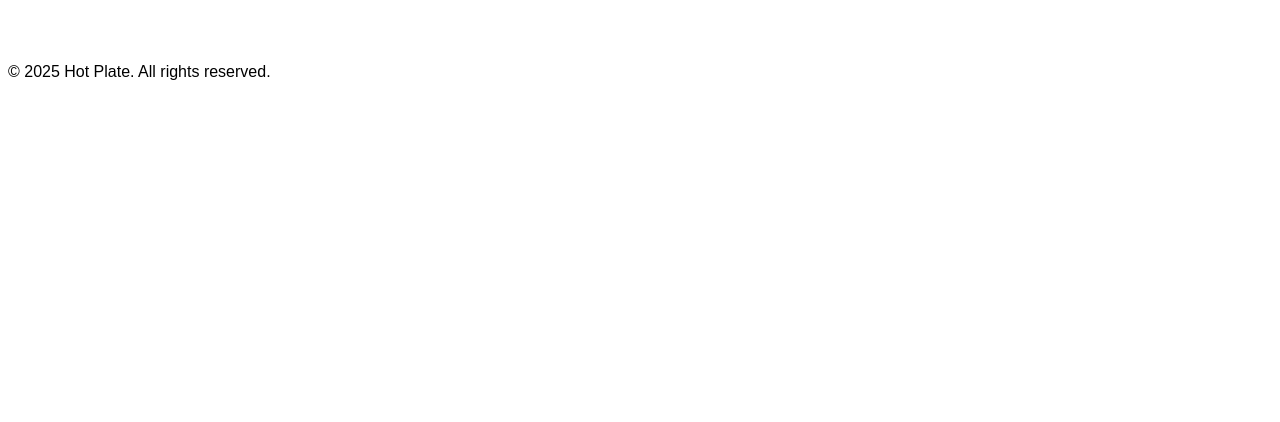
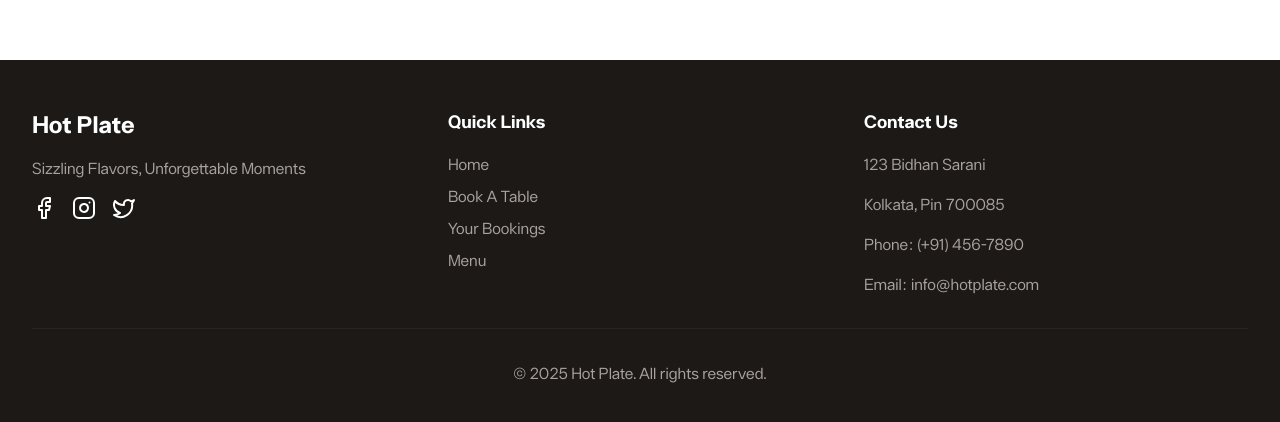
Before and after one commit to Not-Sahil-Raja/Neina_assesment, a Next.js app in the folder frontend/: page /bookings in a window 1280 px wide. Shown: the part 802-1224 px from the top of the page. Before the commit the page ends 886 px from the top, so only its background shows below. Built offline with nearby package versions, Linux system fonts and the light colour scheme.

Commit message:
feat: - add delete booking functionality - enhance footer component - added few animations to the page with framer motion

```diff
--- a/frontend/app/bookings/page.tsx
+++ b/frontend/app/bookings/page.tsx
@@ -11,6 +11,7 @@ import {
   TableRow,
 } from "@/components/ui/table";
 import axios from "axios";
+import { motion } from "framer-motion";
 
 interface Booking {
   reservation_id: number;
@@ -28,6 +29,23 @@ const Page = () => {
 
   const [customerName, setCustomerName] = useState("");
   const [customerEmail, setCustomerEmail] = useState("");
+
+  const DeleteBooking = ({ reservation_id }: { reservation_id: number }) => {
+    axios
+      .delete(`${process.env.NEXT_PUBLIC_SERVER_ADDR}/delete-booking`, {
+        data: { reservation_id },
+      })
+      .then((response) => {
+        setSelectedBooking((prevBookings) =>
+          prevBookings.filter(
+            (booking) => booking.reservation_id !== reservation_id
+          )
+        );
+      })
+      .catch((error) => {
+        console.error("There was an error deleting the booking!", error);
+      });
+  };
 
   const getBookings = (event: React.FormEvent) => {
     event.preventDefault();
@@ -56,7 +74,12 @@ const Page = () => {
   };
 
   return (
-    <div className=" flex flex-col px-10 py-9 pt-24 font-halenoir">
+    <motion.div
+      className=" flex flex-col px-10 py-9 pt-24 font-halenoir"
+      initial={{ opacity: 0 }}
+      animate={{ opacity: 1 }}
+      transition={{ type: "spring", stiffness: 100, damping: 20 }}
+    >
       <div className=" mb-6">
         <form
           className=" flex md:flex-row flex-col gap-2 "
@@ -126,7 +149,17 @@ const Page = () => {
                 <TableCell>{formatTime(booking.time_slot)}</TableCell>
                 <TableCell>{booking.guest_count}</TableCell>
                 <TableCell>{booking.customer_name}</TableCell>
-                <TableCell></TableCell>
+                <TableCell>
+                  <button></button>
+                  <button
+                    className="bg-red-500 hover:bg-red-700 text-white font-bold py-2 px-4 rounded"
+                    onClick={() =>
+                      DeleteBooking({ reservation_id: booking.reservation_id })
+                    }
+                  >
+                    Delete Booking
+                  </button>
+                </TableCell>
               </TableRow>
             ))}
           </TableBody>
@@ -135,7 +168,7 @@ const Page = () => {
           <p className="text-center text-gray-500 mt-4">No bookings found.</p>
         )}
       </div>
-    </div>
+    </motion.div>
   );
 };
 
--- a/frontend/app/page.tsx
+++ b/frontend/app/page.tsx
@@ -1,11 +1,18 @@
+"use client";
 import Link from "next/link";
+import { motion } from "framer-motion";
 
 export default function Home() {
   return (
     <div>
       <main>
         <section className=" h-screen pt-24 px-4 pb-5">
-          <div className=" relative rounded w-full overflow-hidden h-full bg-red-200">
+          <motion.div
+            className=" relative rounded w-full overflow-hidden h-full bg-red-200"
+            initial={{ opacity: 0 }}
+            animate={{ opacity: 1 }}
+            transition={{ duration: 1.5 }}
+          >
             <img
               src="https://images.unsplash.com/photo-1535400255456-984241443b29?q=80&w=2070&auto=format&fit=crop&ixlib=rb-4.0.3&ixid=M3wxMjA3fDB8MHxwaG90by1wYWdlfHx8fGVufDB8fHx8fA%3D%3D"
               alt="hero-section-image"
@@ -22,7 +29,7 @@ export default function Home() {
             </Link>
             <div className="absolute inset-0 bg-gradient-to-t from-black via-transparent to-transparent opacity-60" />
             <div className="absolute inset-0 bg-gradient-to-b from-black via-transparent to-transparent opacity-60" />
-          </div>
+          </motion.div>
         </section>
       </main>
     </div>
--- a/frontend/app/reservation/page.tsx
+++ b/frontend/app/reservation/page.tsx
@@ -2,6 +2,7 @@
 import BookingTicket from "@/components/BookingTicket";
 import ReserveForm from "@/components/ReserveForm";
 import { BookingSummary } from "@/types";
+import { AnimatePresence, motion } from "framer-motion";
 import { X } from "lucide-react";
 import React, { useEffect, useRef, useState } from "react";
 
@@ -23,7 +24,12 @@ const Page = () => {
   }, [showBookingSummary, bookingSummary]);
 
   return (
-    <div className=" w-full ">
+    <motion.div
+      className=" w-full "
+      initial={{ opacity: 0 }}
+      animate={{ opacity: 1 }}
+      transition={{ duration: 0.5 }}
+    >
       <div className="  p-3 w-full h-screen ">
         <div className="relative w-full h-full overflow-hidden rounded-lg">
           <img
@@ -58,17 +64,22 @@ const Page = () => {
         </div>
       </div>
 
-      <div className=" w-full min-h-screen">
+      <div className=" w-full min-h-screen ">
         <ReserveForm
           setBookingSummary={setBookingSummary}
           setShowBookingSummary={setShowBookingSummary}
         />
       </div>
       <div className=" w-full h-fit mb-6">
+        <AnimatePresence>
           {showBookingSummary && bookingSummary && (
-          <div
+            <motion.div
               ref={bookingTicketRef}
               className="  mt-10 w-full lg:px-52 md:px-20 sm:px-5 px-3 py-5 flex flex-col h-fit space-y-2 font-halenoir"
+              initial={{ opacity: 0, y: 50 }}
+              animate={{ opacity: 1, y: 0 }}
+              exit={{ opacity: 0, y: -50 }}
+              transition={{ type: "spring", stiffness: 100, damping: 20 }}
             >
               <h1 className=" text-4xl text-center border-t border-stone-400/65 py-4">
                 Here is Your Booking Summary !
@@ -91,10 +102,11 @@ const Page = () => {
               >
                 <X /> Close
               </button>
+            </motion.div>
+          )}
+        </AnimatePresence>
       </div>
-        )}
-      </div>
-    </div>
+    </motion.div>
   );
 };
 
--- a/frontend/components/Footer.jsx
+++ b/frontend/components/Footer.jsx
@@ -1,9 +1,89 @@
 import React from "react";
+import Link from "next/link";
+import { Facebook, Instagram, Twitter } from "lucide-react";
 
 export function Footer() {
   return (
-    <footer className=" px-2">
-      <p>&copy; 2025 Hot Plate. All rights reserved.</p>
+    <footer className="bg-stone-900 text-white font-halenoir">
+      <div className="max-w-7xl mx-auto px-4 sm:px-6 lg:px-8 py-12">
+        <div className="grid grid-cols-1 md:grid-cols-3 gap-8">
+          <div className="space-y-4">
+            <h3 className="text-2xl font-bold">Hot Plate</h3>
+            <p className="text-stone-400">
+              Sizzling Flavors, Unforgettable Moments
+            </p>
+            <div className="flex space-x-4">
+              <Link
+                href="#"
+                className="text-white hover:text-yellow-500 transition-colors"
+              >
+                <Facebook size={24} />
+              </Link>
+              <Link
+                href="#"
+                className="text-white hover:text-yellow-500 transition-colors"
+              >
+                <Instagram size={24} />
+              </Link>
+              <Link
+                href="#"
+                className="text-white hover:text-yellow-500 transition-colors"
+              >
+                <Twitter size={24} />
+              </Link>
+            </div>
+          </div>
+          <div className="space-y-4">
+            <h4 className="text-lg font-semibold">Quick Links</h4>
+            <ul className="space-y-2">
+              <li>
+                <Link
+                  href="/"
+                  className="text-stone-400 hover:text-white transition-colors"
+                >
+                  Home
+                </Link>
+              </li>
+              <li>
+                <Link
+                  href="/reservation"
+                  className="text-stone-400 hover:text-white transition-colors"
+                >
+                  Book A Table
+                </Link>
+              </li>
+              <li>
+                <Link
+                  href="/bookings"
+                  className="text-stone-400 hover:text-white transition-colors"
+                >
+                  Your Bookings
+                </Link>
+              </li>
+              <li>
+                <Link
+                  href="/menu"
+                  className="text-stone-400 hover:text-white transition-colors"
+                >
+                  Menu
+                </Link>
+              </li>
+            </ul>
+          </div>
+          <div className="space-y-4">
+            <h4 className="text-lg font-semibold">Contact Us</h4>
+            <p className="text-stone-400">123 Bidhan Sarani</p>
+            <p className="text-stone-400">Kolkata, Pin 700085</p>
+            <p className="text-stone-400">Phone: (+91) 456-7890</p>
+            <p className="text-stone-400">Email: info@hotplate.com</p>
+          </div>
+        </div>
+        <div className="mt-8 pt-8 border-t border-stone-800 text-center text-stone-400">
+          <p>
+            &copy; {new Date().getFullYear()} Hot Plate. All rights reserved.
+          </p>
+        </div>
+      </div>
     </footer>
   );
 }
--- a/frontend/components/ReserveForm.tsx
+++ b/frontend/components/ReserveForm.tsx
@@ -147,7 +147,7 @@ const ReserveForm = ({
   };
 
   return (
-    <div className="lg:px-52 md:px-20 sm:px-5 px-3 py-5 flex flex-col h-fit space-y-2 font-halenoir">
+    <div className="lg:px-52 md:px-20 sm:px-5 px-3 py-5 flex flex-col min-h-screen space-y-2 font-halenoir">
       <div className=" mt-5 border-b pb-1 mb-2">
         <h1 className=" text-4xl">Book A Table</h1>
         <h5 className=" text-lg leading-tight md:leading-normal text-black/75">
@@ -155,7 +155,7 @@ const ReserveForm = ({
         </h5>
       </div>
       <form
-        className="flex flex-col grow space-y-3"
+        className="flex  flex-col justify-evenly grow space-y-3"
         onSubmit={(e) => {
           e.preventDefault();
           const reserveDetail: ReserveDetail = {
--- a/frontend/package.json
+++ b/frontend/package.json
@@ -14,6 +14,7 @@
     "class-variance-authority": "^0.7.1",
     "clsx": "^2.1.1",
     "date-fns": "^3.6.0",
+    "framer-motion": "^11.15.0",
     "lucide-react": "^0.469.0",
     "next": "15.1.3",
     "react": "^18.2.0",
```
Also changed, not shown: frontend/components/Header.tsx (+74 -18 lines), 2 other files (tests, documents, lock files or other folders). Lines whose indentation alone changed are shown as unchanged.
